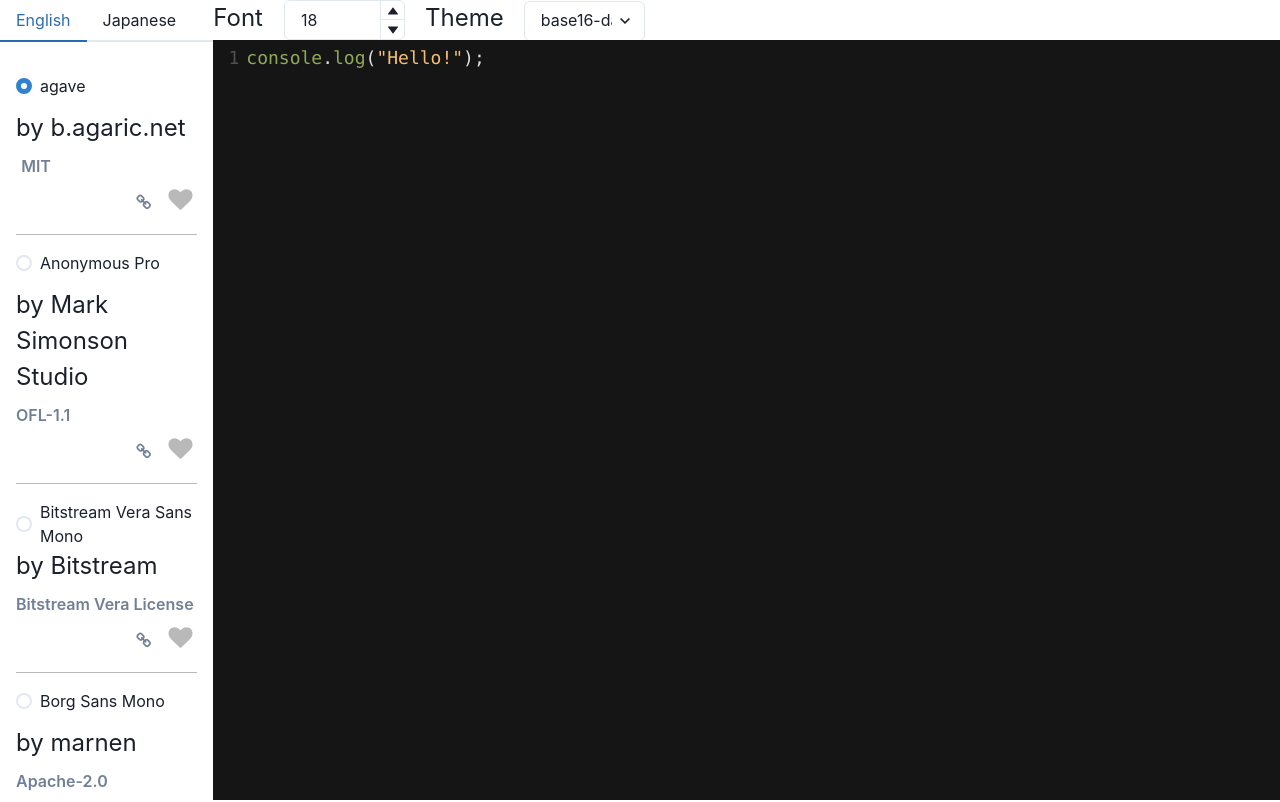
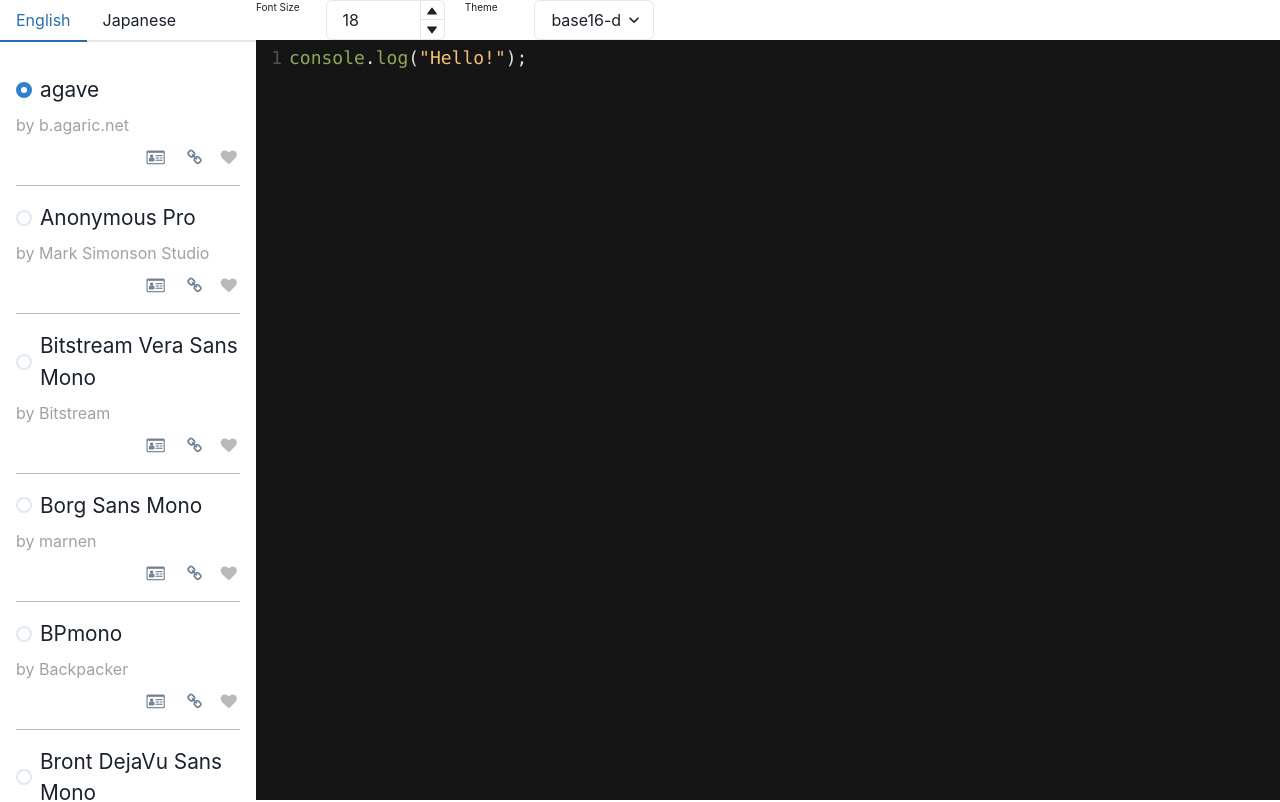
Before and after one commit to ichi-h/programming_font_combination, a React (Create React App) app: page / in a window 1280 px wide. Built offline with nearby package versions, Linux system fonts and the light colour scheme.

Commit message:
update FontSelector layout

```diff
--- a/src/components/Editor.css
+++ b/src/components/Editor.css
@@ -3,7 +3,6 @@
 }
 
   .editor .font-selector {
-    font-size: 1.5rem
   }
 
   .chakra-tabs__tablist.css-dimqmj {
@@ -12,7 +11,6 @@
 
   .editor .settings {
     height: 5vh;
-    font-size: 1.5rem;
   }
 
   .editor .CodeMirror {
--- a/src/components/Editor.tsx
+++ b/src/components/Editor.tsx
@@ -27,14 +27,14 @@ function Editor() {
       <Grid
         h="100"
         templateRows="repeat(1, 1fr)"
-        templateColumns="repeat(6, 1fr)"
+        templateColumns="repeat(5, 1fr)"
         gap={0}
       >
         <GridItem className="left" colSpan={1}>
           <FontSelector currentFont={currentFont} setCurrentFont={setCurrentFont} />
         </GridItem>
 
-        <GridItem className="right" colSpan={5}>
+        <GridItem className="right" colSpan={4}>
           <Settings
             theme={theme}
             fontSize={fontSize}
--- a/src/components/Editor/FontList.css
+++ b/src/components/Editor/FontList.css
@@ -3,8 +3,27 @@ div[class*=font-item] {
   border-bottom: 1px solid rgb(185, 185, 185);
 }
 
+/* name  */
+.chakra-radio__label {
+  font-size: 1.3rem !important;
+}
+
+/* author  */
+.author {
+  margin: 0.5rem 0 0.5rem 0;
+  font-size: 1rem;
+  color: rgb(161, 161, 161);
+}
+
+/* buttons  */
+
 .buttons {
   text-align: right;
+  font-size: 1rem;
+}
+
+  .font-link {
+    margin-right: 0.2rem;
   }
 
   input.fav-button {
--- a/src/components/Editor/FontList.tsx
+++ b/src/components/Editor/FontList.tsx
@@ -122,22 +122,25 @@ function FontList(props: FontListProps) {
       {
         iter.map(i => { return (
           <div className={props.lang + '-font-item-' + i}>
+            <div className="font-info">
+              <div className="font-name">
                 <Radio
-              className="font-name"
                   value={fontJson[i].name}
                   name={props.lang + '-radio'}
                 >
                   {fontJson[i].name}
                 </Radio>
+              </div>
               <p className="author">by {fontJson[i].author}</p>
+            </div>
+            <div className="buttons">
               <Button
                 className="font-license"
                 variant="link"
                 onClick={() => { window.open(fontJson[i].license_link) }}
               >
-                {fontJson[i].license}
+                <i className="icon-id-card-o" />
               </Button>
-            <div className="buttons">
               <Button
                 className="font-link"
                 variant="link"
```
Lines whose indentation alone changed are shown as unchanged.
